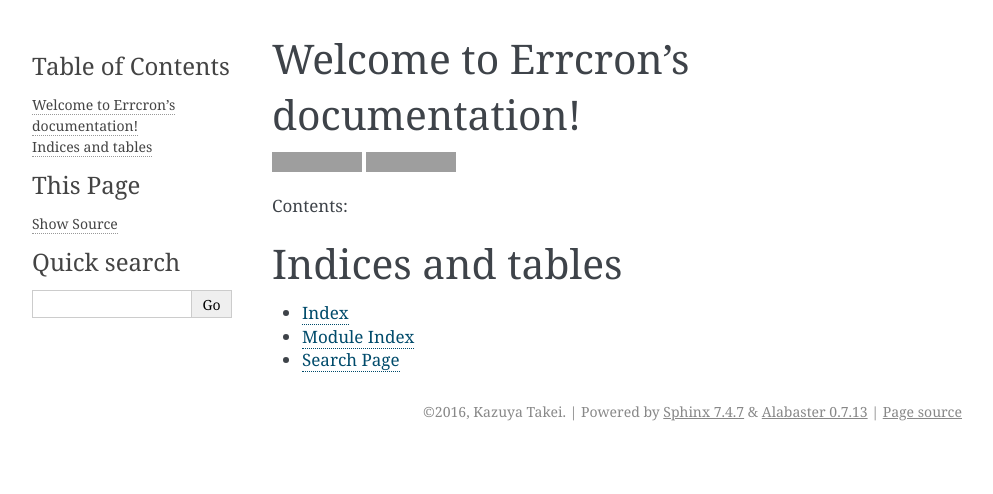
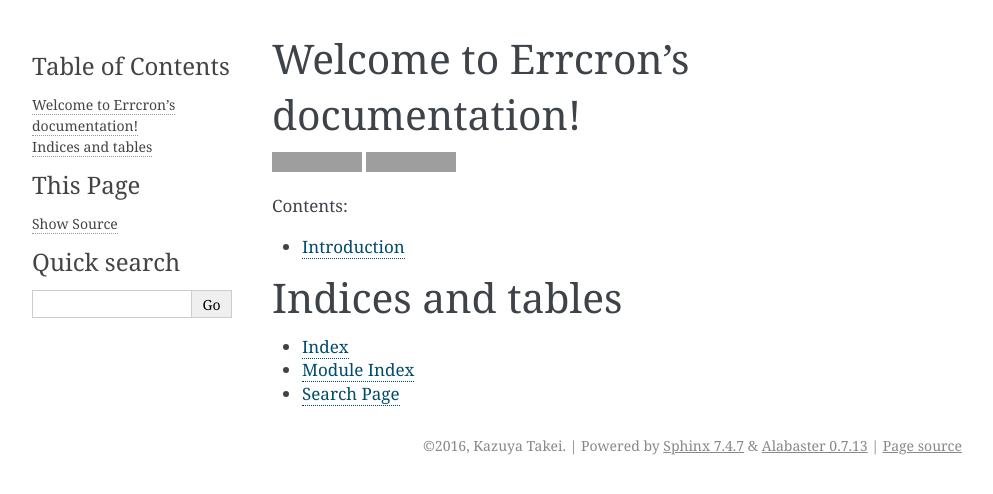
Before and after one commit to attakei/errcron, a Sphinx documentation site: the page built from docs/index.rst, in a window 1280 px wide. Shown: the top 494 px of the page, without its empty margins (148-1141 px from the left). Built offline with Sphinx 7.4.7, drawn with Linux system fonts in a browser that asks for light colours; grey boxes are pictures that could not be loaded.

Commit message:
New page introduction

```diff
--- a/docs/index.rst
+++ b/docs/index.rst
@@ -18,7 +18,7 @@
 .. toctree::
    :maxdepth: 2
 
-
+   introduction
 
 Indices and tables
 ==================
--- /dev/null
+++ b/docs/introduction.rst
@@ -0,0 +1,4 @@
+Introduction
+============
+
+Errcron is extension package to implement behavior of Crontab for `Errbot` plugins.
```
